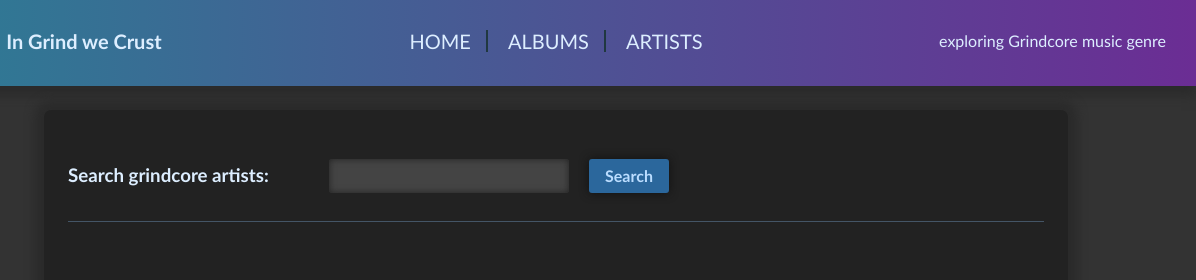
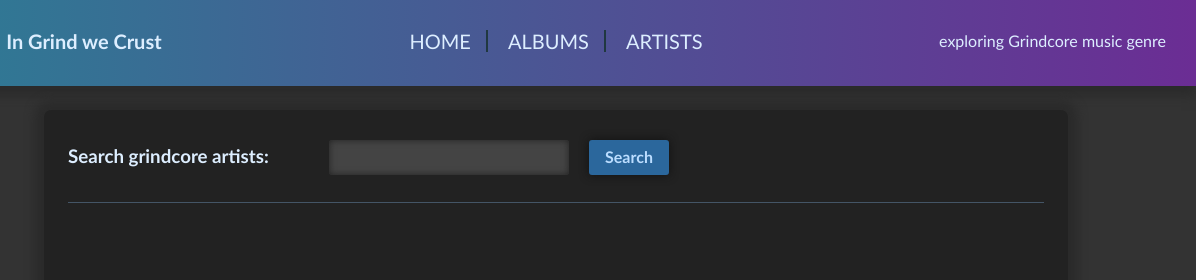
Before and after one commit to k-Knight/grindcore.io, a plain HTML site: page artist_search.html in a window 1280 px wide. Shown: the top 280 px of the page, 84-1280 px from the left. Drawn offline with Linux system fonts and the light colour scheme; a script that the page names is missing.

Commit message:
minor design rework

```diff
--- a/css/kap_style.css
+++ b/css/kap_style.css
@@ -446,3 +446,7 @@ body {
 article p {
     text-align: justify;
 }
+
+.search-section h3 {
+    margin: 1em 0 1em;
+}
```
